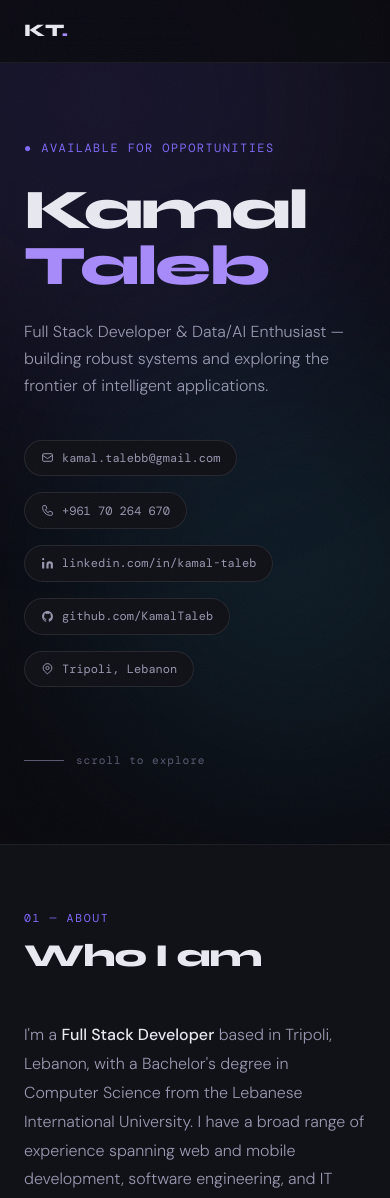
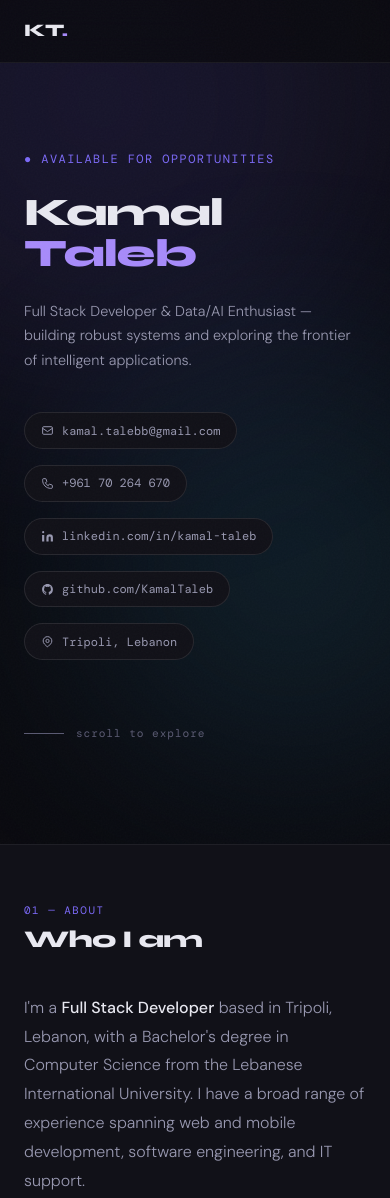
Before and after one commit to KamalTaleb/KamalTaleb.github.io, a plain HTML site: page index.html in a window 390 px wide. Shown: the top 1198 px of the page. Drawn offline with nearby package versions, Linux system fonts and the light colour scheme; a web font is replaced by a local one.

Commit message:
Add files via upload

```diff
--- a/index.html
+++ b/index.html
@@ -70,7 +70,7 @@
       display: flex;
       align-items: center;
       justify-content: space-between;
-      padding: 1.2rem 4rem;
+      padding: 1.2rem 2.5rem;
       background: #0a0a0fcc;
       backdrop-filter: blur(20px);
       border-bottom: 1px solid var(--border);
@@ -104,8 +104,8 @@
       display: flex;
       flex-direction: column;
       justify-content: center;
-      padding: 8rem 4rem 4rem;
-      max-width: 1100px;
+      padding: 7rem 2.5rem 4rem;
+      max-width: 900px;
       margin: 0 auto;
     }
     .hero-tag {
@@ -120,21 +120,21 @@
     }
     .hero-name {
       font-family: var(--display);
-      font-size: clamp(3.5rem, 8vw, 7rem);
+      font-size: clamp(2rem, 4.5vw, 4rem);
       font-weight: 800;
-      line-height: 1.0;
-      letter-spacing: -0.04em;
+      line-height: 1.05;
+      letter-spacing: -0.03em;
       opacity: 0;
       animation: fadeUp 0.7s ease forwards 0.4s;
     }
     .hero-name .line2 { color: var(--accent2); }
     .hero-title {
       font-family: var(--sans);
-      font-size: clamp(1rem, 2vw, 1.25rem);
+      font-size: clamp(0.9rem, 1.5vw, 1.05rem);
       color: var(--text2);
       font-weight: 300;
       margin-top: 1.5rem;
-      max-width: 560px;
+      max-width: 500px;
       opacity: 0;
       animation: fadeUp 0.7s ease forwards 0.6s;
     }
@@ -181,25 +181,25 @@
 
     /* ── SECTION SHELL ── */
     .section-wrap {
-      max-width: 1100px;
+      max-width: 900px;
       margin: 0 auto;
-      padding: 6rem 4rem;
+      padding: 5rem 2.5rem;
     }
     .section-label {
       font-family: var(--mono);
-      font-size: 0.72rem;
+      font-size: 0.68rem;
       color: var(--accent);
       letter-spacing: 0.14em;
       text-transform: uppercase;
-      margin-bottom: 0.6rem;
+      margin-bottom: 0.5rem;
     }
     .section-title {
       font-family: var(--display);
-      font-size: clamp(2rem, 4vw, 3rem);
+      font-size: clamp(1.5rem, 3vw, 2.2rem);
       font-weight: 800;
       letter-spacing: -0.03em;
       line-height: 1.1;
-      margin-bottom: 3rem;
+      margin-bottom: 2.5rem;
     }
 
     /* ── ABOUT ── */
@@ -439,11 +439,11 @@
     /* ── FOOTER ── */
     footer {
       border-top: 1px solid var(--border);
-      padding: 2.5rem 4rem;
+      padding: 2.5rem;
       display: flex;
       justify-content: space-between;
       align-items: center;
-      max-width: 1100px;
+      max-width: 900px;
       margin: 0 auto;
     }
     .footer-name {
@@ -474,8 +474,9 @@
     @media (max-width: 768px) {
       nav { padding: 1rem 1.5rem; }
       .nav-links { display: none; }
-      .section-wrap { padding: 4rem 1.5rem; }
-      #hero { padding: 7rem 1.5rem 3rem; }
+      .section-wrap { padding: 3.5rem 1.5rem; }
+      #hero { padding: 6rem 1.5rem 3rem; }
+      .hero-name { font-size: clamp(2rem, 10vw, 3rem); }
       .about-grid, .edu-grid, .skills-grid, .projects-grid, .extras-grid { grid-template-columns: 1fr; }
       .project-card.featured { grid-column: span 1; grid-template-columns: 1fr; }
       .exp-item { grid-template-columns: 1fr; gap: 0.5rem; }
@@ -504,8 +505,7 @@
   <section id="hero">
     <p class="hero-tag">&#x25CF; Available for opportunities</p>
     <h1 class="hero-name">
-      Kamal<br>
-      <span class="line2">Taleb</span>
+      Kamal <span class="line2">Taleb</span>
     </h1>
     <p class="hero-title">
       Full Stack Developer & Data/AI Enthusiast — building robust systems and exploring the frontier of intelligent applications.
```
